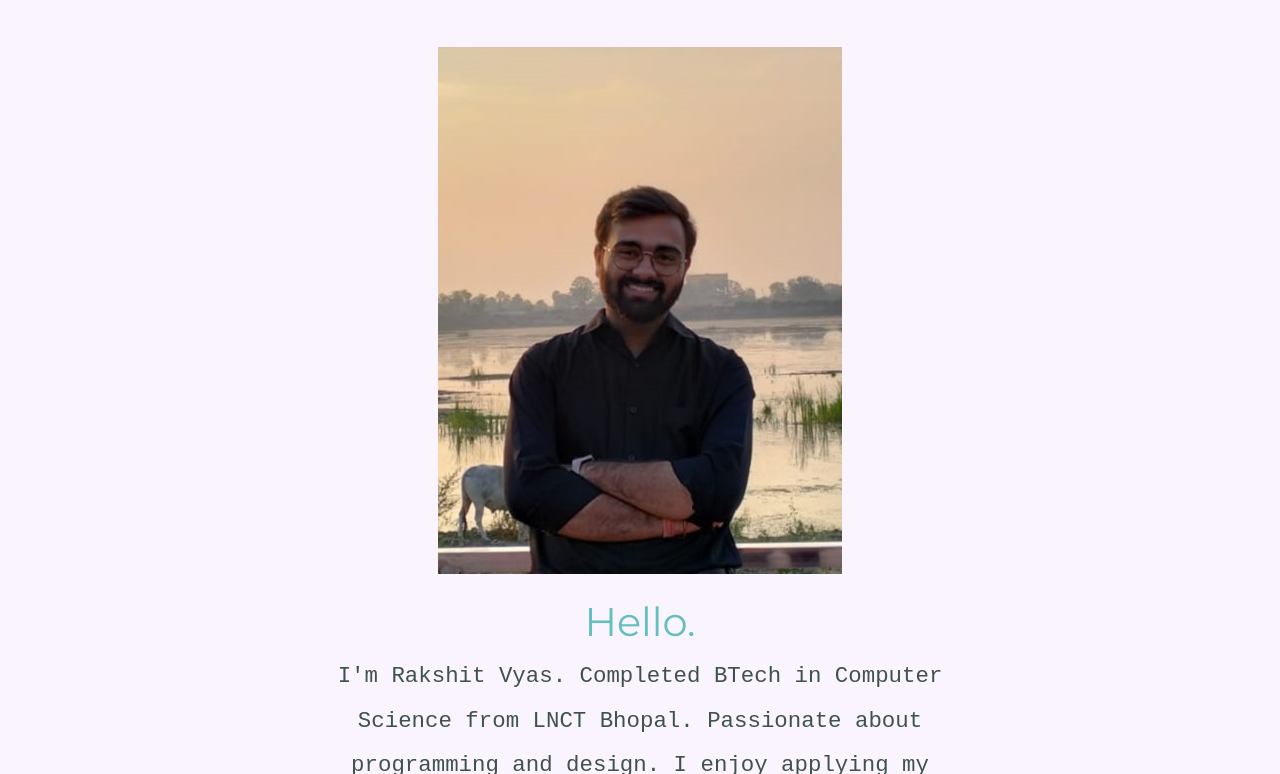
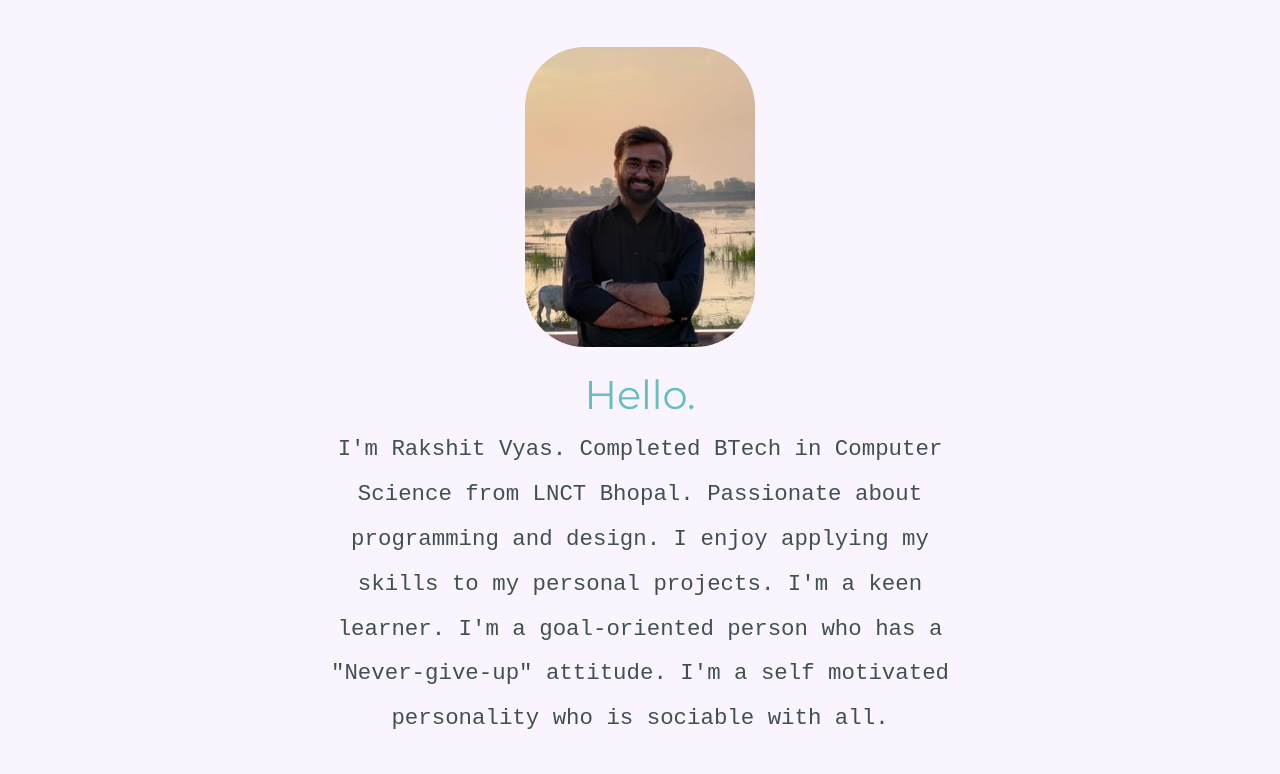
Before and after one commit to rkvyas98/rakshitvyas, a plain HTML site: page index.html in a window 1280 px wide. Shown: the part 699-1473 px from the top of the page. Drawn offline with nearby package versions, Linux system fonts and the light colour scheme.

Commit message:
Update index.html

```diff
--- a/index.html
+++ b/index.html
@@ -28,7 +28,7 @@
  </div>
  <div class="middle-container">
   <div class="profile">
-    <img src="images/RKV1.jpg" alt="Rakshit"> <br> <br>
+    <img src="images/RKV1.jpg" class="rkv-img" alt="Rakshit"> <br> <br>
     <h2>Hello.</h2>
     <p class="intro">I'm Rakshit Vyas. Completed BTech in Computer Science from LNCT Bhopal. Passionate about programming and design. I enjoy applying my skills to my personal projects. I'm a keen learner. I'm a goal-oriented person who has a "Never-give-up" attitude. I'm a self motivated personality who is sociable with all.
 </p>
```
